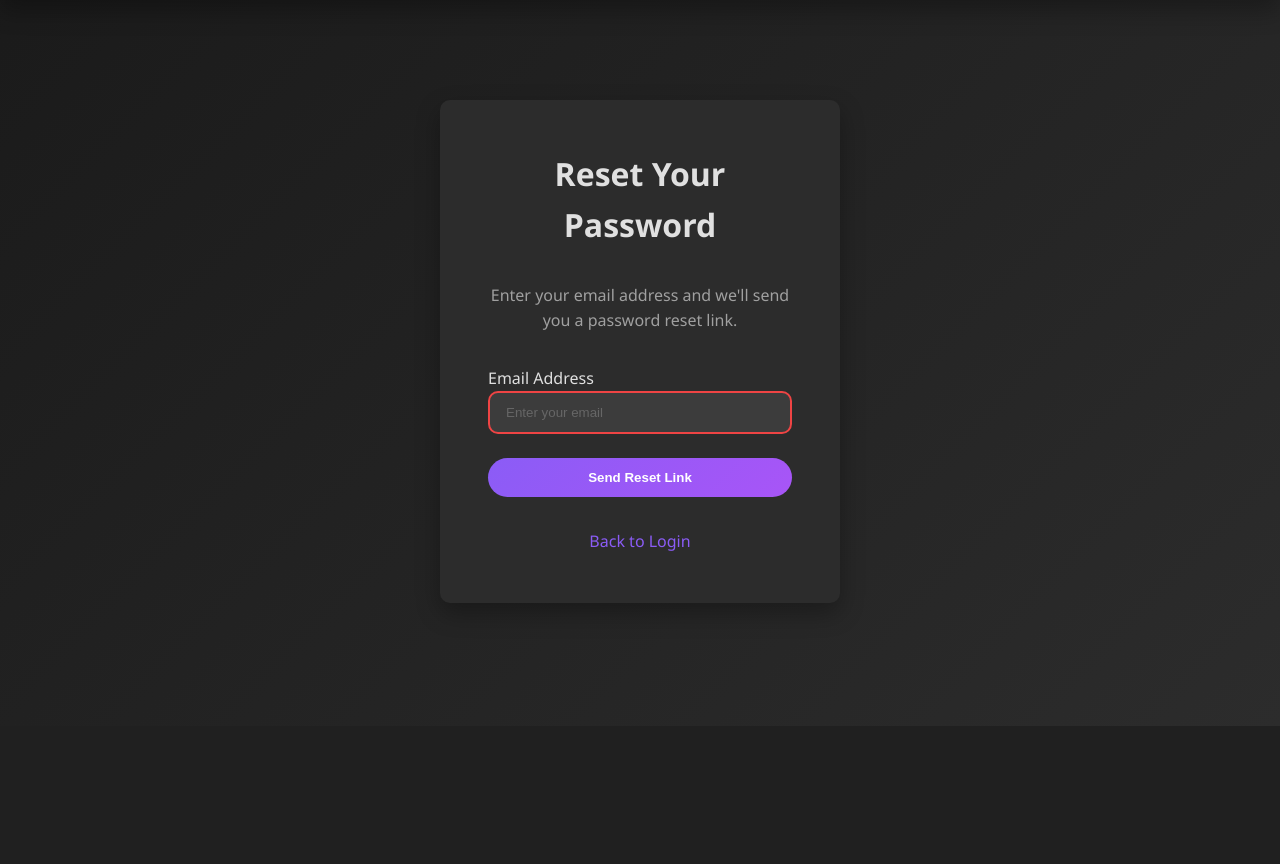
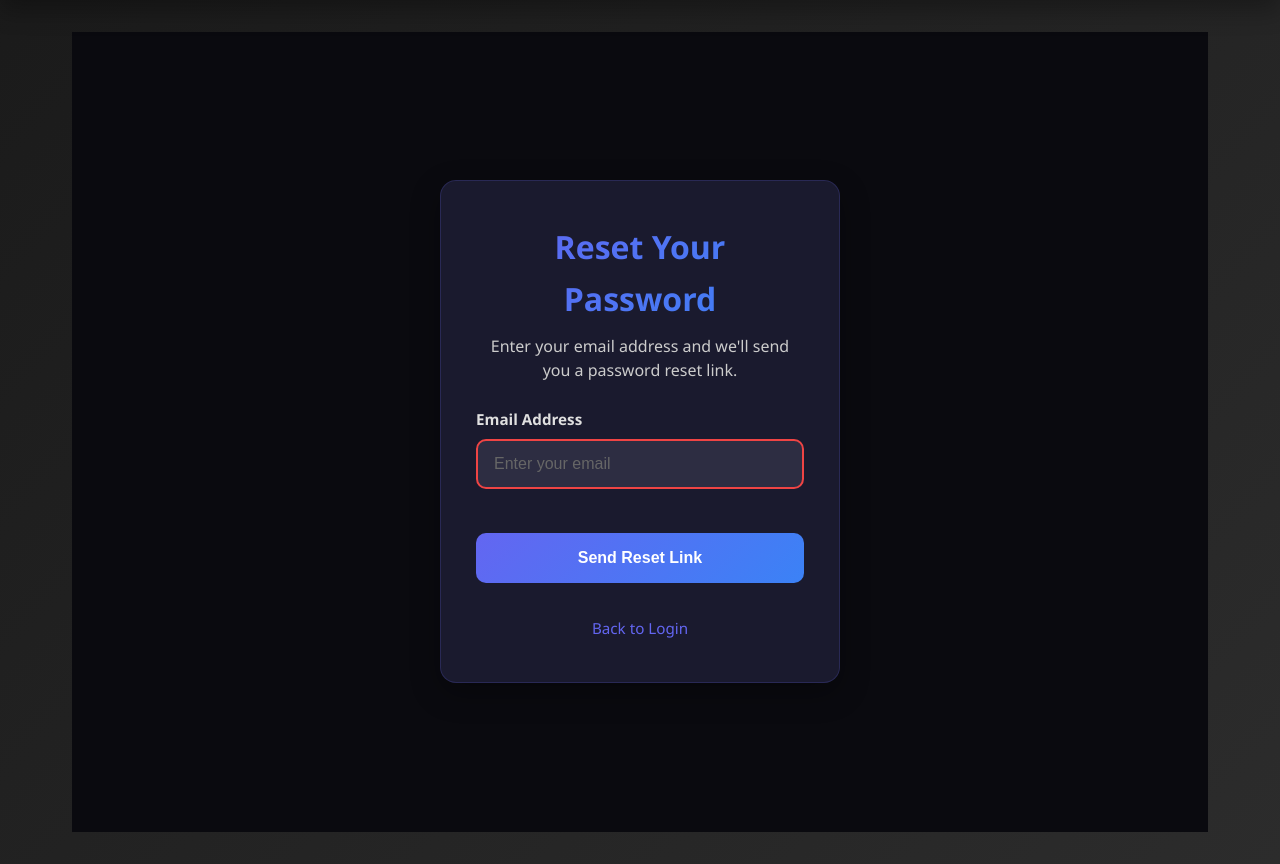
Before and after one commit to Burhan-012345/ShadowTalk, a Flask app: page /forgot-password in a window 1280 px wide. Shown: the part 74-938 px from the top of the page. Before the commit the page ends 625 px from the top, so only its background shows below. Run offline with Flask 3, Linux system fonts and the light colour scheme; parts of the project's set-up code (start-up, migrations or seed data) failed here and were passed over; some libraries are stand-ins or nearby versions.

Commit message:
Update forgot_password.html

```diff
--- a/templates/auth/forgot_password.html
+++ b/templates/auth/forgot_password.html
@@ -38,23 +38,217 @@
 </div>
 
 <style>
+  /* Mobile-First Responsive Styles */
+  .auth-container {
+    min-height: 100vh;
+    display: flex;
+    align-items: center;
+    justify-content: center;
+    padding: 20px;
+    background: #0a0a0f;
+  }
+
+  .auth-card {
+    background: #1a1a2e;
+    border-radius: 16px;
+    padding: 30px 25px;
+    box-shadow: 0 10px 30px rgba(0, 0, 0, 0.3);
+    border: 1px solid rgba(99, 102, 241, 0.2);
+    width: 100%;
+    max-width: 400px;
+    margin: 0 auto;
+  }
+
+  .auth-title {
+    font-size: 1.75rem;
+    font-weight: 700;
+    text-align: center;
+    margin-bottom: 10px;
+    background: linear-gradient(135deg, #6366f1, #3b82f6);
+    -webkit-background-clip: text;
+    -webkit-text-fill-color: transparent;
+  }
+
+  .auth-subtitle {
+    text-align: center;
+    color: #ccc;
+    margin-bottom: 25px;
+    font-size: 0.95rem;
+    line-height: 1.5;
+  }
+
+  .form-group {
+    margin-bottom: 20px;
+  }
+
+  .form-group label {
+    display: block;
+    margin-bottom: 8px;
+    font-weight: 600;
+    color: #e0e0e0;
+    font-size: 0.95rem;
+  }
+
   .form-input {
+    width: 100%;
+    padding: 14px 16px;
+    background: #2d2d42;
+    border: 2px solid #555;
+    border-radius: 10px;
+    color: white;
+    font-size: 16px; /* Prevent zoom on iOS */
     transition: all 0.3s ease;
-  border: 2px solid #e0e0e0;
+    box-sizing: border-box;
   }
 
   .form-input:focus {
-  border-color: #8b5cf6;
-  box-shadow: 0 0 0 3px rgba(139, 92, 246, 0.1);
+    border-color: #6366f1;
+    outline: none;
+    box-shadow: 0 0 0 3px rgba(99, 102, 241, 0.1);
   }
 
   .btn-primary {
+    width: 100%;
+    padding: 14px 20px;
+    background: linear-gradient(135deg, #6366f1, #3b82f6);
+    color: white;
+    border: none;
+    border-radius: 10px;
+    font-size: 1rem;
+    font-weight: 600;
+    cursor: pointer;
+    transition: all 0.3s ease;
     position: relative;
     overflow: hidden;
+    min-height: 50px; /* Minimum touch target size */
   }
 
+  .btn-primary:hover {
+    transform: translateY(-2px);
+    box-shadow: 0 4px 12px rgba(99, 102, 241, 0.3);
+  }
+
+  .btn-primary:disabled {
+    background-color: #bdc3c7;
+    cursor: not-allowed;
+    transform: none !important;
+  }
+
+  .auth-links {
+    text-align: center;
+    margin-top: 25px;
+  }
+
+  .auth-links a {
+    color: #6366f1;
+    text-decoration: none;
+    font-size: 0.95rem;
+    transition: color 0.3s ease;
+  }
+
+  .auth-links a:hover {
+    color: #8b5cf6;
+    text-decoration: underline;
+  }
+
+  /* Alert Styles */
+  .alert {
+    padding: 12px 16px;
+    border-radius: 8px;
+    margin-bottom: 20px;
+    font-size: 0.9rem;
+    animation: slideIn 0.3s ease-out;
+  }
+
+  .alert-error {
+    background-color: rgba(239, 68, 68, 0.1);
+    color: #ef4444;
+    border: 1px solid rgba(239, 68, 68, 0.3);
+  }
+
+  .alert-success {
+    background-color: rgba(16, 185, 129, 0.1);
+    color: #10b981;
+    border: 1px solid rgba(16, 185, 129, 0.3);
+  }
+
+  /* Animations */
+  @keyframes slideIn {
+    from {
+      opacity: 0;
+      transform: translateY(-10px);
+    }
+    to {
+      opacity: 1;
+      transform: translateY(0);
+    }
+  }
+
+  @keyframes fadeInUp {
+    from {
+      opacity: 0;
+      transform: translateY(20px);
+    }
+    to {
+      opacity: 1;
+      transform: translateY(0);
+    }
+  }
+
+  .auth-card {
+    animation: fadeInUp 0.5s ease-out;
+  }
+
+  /* Loading Animation */
+  .loading {
+    display: inline-block;
+    width: 18px;
+    height: 18px;
+    border: 2px solid rgba(255, 255, 255, 0.3);
+    border-radius: 50%;
+    border-top-color: #fff;
+    animation: spin 1s ease-in-out infinite;
+    margin-right: 10px;
+  }
+
+  @keyframes spin {
+    to {
+      transform: rotate(360deg);
+    }
+  }
+
+  /* Validation States */
+  .form-input.invalid {
+    border-color: #e74c3c;
+    box-shadow: 0 0 0 3px rgba(231, 76, 60, 0.1);
+  }
+
+  .form-input.valid {
+    border-color: #27ae60;
+    box-shadow: 0 0 0 3px rgba(39, 174, 96, 0.1);
+  }
+
+  /* Shake Animation */
+  .shake {
+    animation: shake 0.5s ease-in-out;
+  }
+
+  @keyframes shake {
+    0%,
+    100% {
+      transform: translateX(0);
+    }
+    25% {
+      transform: translateX(-5px);
+    }
+    75% {
+      transform: translateX(5px);
+    }
+  }
+
+  /* Ripple Effect */
   .btn-primary::after {
-  content: '';
+    content: "";
     position: absolute;
     top: 50%;
     left: 50%;
@@ -82,70 +276,53 @@
     }
   }
 
-.alert {
-  animation: slideIn 0.3s ease-out;
+  /* Tablet and Desktop Styles */
+  @media (min-width: 768px) {
+    .auth-card {
+      padding: 40px 35px;
     }
 
-@keyframes slideIn {
-  from {
-    opacity: 0;
-    transform: translateY(-10px);
+    .auth-title {
+      font-size: 2rem;
     }
-  to {
-    opacity: 1;
-    transform: translateY(0);
+
+    .auth-subtitle {
+      font-size: 1rem;
     }
   }
 
-.auth-card {
-  animation: fadeInUp 0.5s ease-out;
+  @media (max-width: 480px) {
+    .auth-container {
+      padding: 15px;
     }
 
-@keyframes fadeInUp {
-  from {
-    opacity: 0;
-    transform: translateY(20px);
-  }
-  to {
-    opacity: 1;
-    transform: translateY(0);
-  }
+    .auth-card {
+      padding: 25px 20px;
     }
 
-.btn-primary:disabled {
-  background-color: #bdc3c7;
-  cursor: not-allowed;
-  transform: none !important;
+    .auth-title {
+      font-size: 1.5rem;
     }
 
-.btn-primary:disabled:hover {
-  background-color: #bdc3c7;
+    .form-input {
+      padding: 12px 14px;
     }
 
-.loading {
-  display: inline-block;
-  width: 20px;
-  height: 20px;
-  border: 3px solid rgba(255,255,255,.3);
-  border-radius: 50%;
-  border-top-color: #fff;
-  animation: spin 1s ease-in-out infinite;
-  margin-right: 10px;
+    .btn-primary {
+      padding: 12px 16px;
+      font-size: 0.95rem;
     }
-
-@keyframes spin {
-  to { transform: rotate(360deg); }
   }
 </style>
 
 <script>
-document.addEventListener('DOMContentLoaded', function() {
-  const form = document.querySelector('.auth-form');
-  const submitBtn = document.getElementById('submitBtn');
-  const emailInput = document.getElementById('email');
+  document.addEventListener("DOMContentLoaded", function () {
+    const form = document.querySelector(".auth-form");
+    const submitBtn = document.getElementById("submitBtn");
+    const emailInput = document.getElementById("email");
 
     // Form submission animation
-  form.addEventListener('submit', function(e) {
+    form.addEventListener("submit", function (e) {
       const email = emailInput.value.trim();
 
       if (!email) {
@@ -154,28 +331,36 @@ document.addEventListener('DOMContentLoaded', function() {
         return;
       }
 
+      if (!isValidEmail(email)) {
+        e.preventDefault();
+        shakeElement(emailInput);
+        emailInput.classList.add("invalid");
+        return;
+      }
+
       // Show loading state
       submitBtn.disabled = true;
-    submitBtn.innerHTML = '<span class="loading"></span>Sending Reset Link...';
+      submitBtn.innerHTML =
+        '<span class="loading"></span>Sending Reset Link...';
     });
 
     // Input validation with animation
-  emailInput.addEventListener('blur', function() {
+    emailInput.addEventListener("blur", function () {
       if (this.value && !isValidEmail(this.value)) {
-      this.classList.add('invalid');
+        this.classList.add("invalid");
         shakeElement(this);
       } else {
-      this.classList.remove('invalid');
+        this.classList.remove("invalid");
       }
     });
 
     // Real-time validation
-  emailInput.addEventListener('input', function() {
+    emailInput.addEventListener("input", function () {
       if (this.value && isValidEmail(this.value)) {
-      this.classList.remove('invalid');
-      this.classList.add('valid');
+        this.classList.remove("invalid");
+        this.classList.add("valid");
       } else {
-      this.classList.remove('valid');
+        this.classList.remove("valid");
       }
     });
 
@@ -186,36 +371,16 @@ document.addEventListener('DOMContentLoaded', function() {
     }
 
     function shakeElement(element) {
-    element.classList.add('shake');
+      element.classList.add("shake");
       setTimeout(() => {
-      element.classList.remove('shake');
+        element.classList.remove("shake");
       }, 500);
     }
+
+    // Prevent zoom on iOS
+    emailInput.addEventListener("focus", function () {
+      this.style.fontSize = "16px";
     });
-
-// Add shake animation to CSS
-const style = document.createElement('style');
-style.textContent = `
-  .shake {
-    animation: shake 0.5s ease-in-out;
-  }
-
-  @keyframes shake {
-    0%, 100% { transform: translateX(0); }
-    25% { transform: translateX(-5px); }
-    75% { transform: translateX(5px); }
-  }
-
-  .form-input.invalid {
-    border-color: #e74c3c;
-    box-shadow: 0 0 0 3px rgba(231, 76, 60, 0.1);
-  }
-
-  .form-input.valid {
-    border-color: #27ae60;
-    box-shadow: 0 0 0 3px rgba(39, 174, 96, 0.1);
-  }
-`;
-document.head.appendChild(style);
+  });
 </script>
 {% endblock %}
```
Lines whose indentation alone changed are shown as unchanged.
